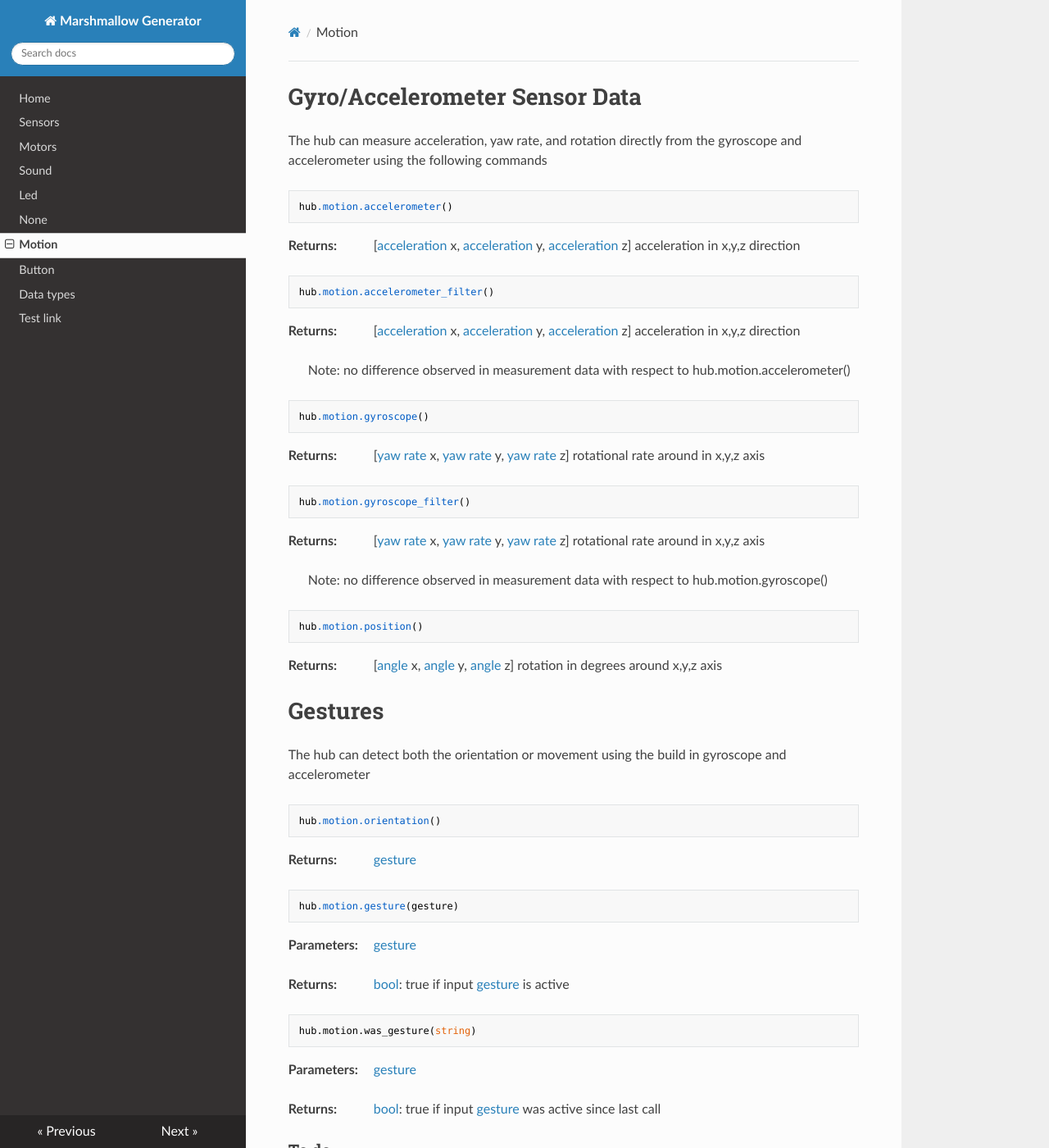
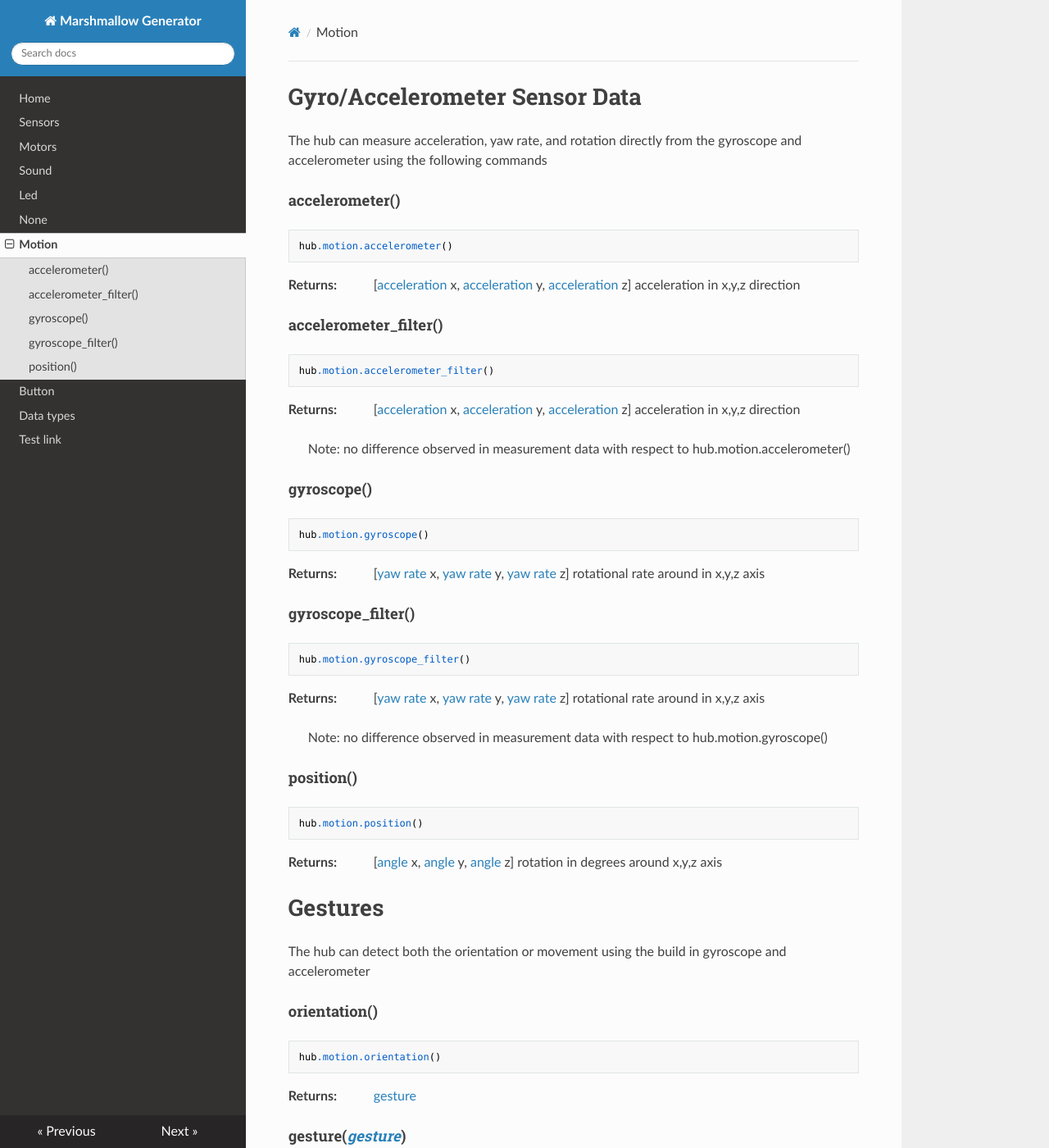
Before and after one commit to NStrijbosch/hub-module-notes, an MkDocs documentation site: the page built from docs/motion.md, in a window 1280 px wide and 1400 px high. Shown: the whole window at 82% size. Built offline with MkDocs 1.6.1, drawn with Linux system fonts in a browser that asks for light colours; nearby versions of some CDN libraries.

Commit message:
Update motion.md

````diff
--- a/docs/motion.md
+++ b/docs/motion.md
@@ -9,6 +9,8 @@
 The hub can measure acceleration, yaw rate, and rotation directly from the gyroscope and accelerometer using the following commands
 
 
+#### accelerometer()
+
 ```
 hub.motion.accelerometer()
 ```
@@ -16,6 +18,7 @@ __Returns:__
 
 * [[acceleration](data_types.md#acceleration) x, [acceleration](data_types.md#acceleration) y, [acceleration](data_types.md#acceleration) z] acceleration in x,y,z direction
 
+#### accelerometer_filter()
 
 ```
 hub.motion.accelerometer_filter()
@@ -27,12 +30,17 @@ __Returns:__
 
 > Note: no difference observed in measurement data with respect to hub.motion.accelerometer()
 
+#### gyroscope()
+
 ```
 hub.motion.gyroscope()
 ```
 __Returns:__
 
 * [[yaw rate](data_types.md#yaw) x, [yaw rate](data_types.md#yaw) y, [yaw rate](data_types.md#yaw) z] rotational rate around in x,y,z axis
+
+
+#### gyroscope_filter()
 
 ```
 hub.motion.gyroscope_filter()
@@ -42,6 +50,8 @@ __Returns:__
 * [[yaw rate](data_types.md#yaw) x, [yaw rate](data_types.md#yaw) y, [yaw rate](data_types.md#yaw) z] rotational rate around in x,y,z axis
 
 > Note: no difference observed in measurement data with respect to hub.motion.gyroscope()
+
+#### position()
 
 ```
 hub.motion.position()
@@ -56,6 +66,8 @@ __Returns:__
 
 The hub can detect both the orientation or movement using the build in gyroscope and accelerometer
 
+#### orientation()
+
 ```
 hub.motion.orientation()
 ```
@@ -63,6 +75,8 @@ hub.motion.orientation()
 __Returns:__
 
 * [gesture](data_types.md#gesture)
+
+#### gesture(_[gesture](data_types.md#gesture)_)
 
 ```
 hub.motion.gesture(gesture)
@@ -74,6 +88,8 @@ __Parameters:__
 __Returns:__
 
 * [bool](data_types.bool): true if input [gesture](data_types.md#gesture) is active
+
+#### was_gesture(_[gesture](data_types.md#gesture)_)
 
 ```
 hub.motion.was_gesture(string)
````
